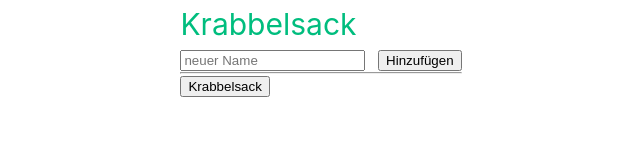
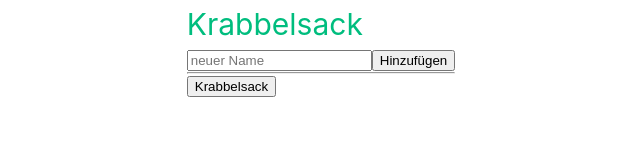
Before and after one commit to christian2222/krabbelsack, a Vue app: page / in a window 1280 px wide. Shown: the top 160 px of the page, without its empty margins (319-959 px from the left). Built offline with nearby package versions, Linux system fonts and the light colour scheme.

Commit message:
formated source code

```diff
--- a/src/components/Krabbelsack.vue
+++ b/src/components/Krabbelsack.vue
@@ -10,19 +10,24 @@ nextOne: "<Nobody>",
        showNextOne: false
 		}
 	},
+
 computed: {
 		  hasNames() {
 			  return this.names.length > 0
 		  }
 	  },
+
 props: ['msg'],
+
        methods: {
 	       addInput() {
 		       this.names.push("")
 	       },
+
 	       deleteName(num) {
 		       this.names.splice(num,1)
 	       },
+
 	       permArray(passedArray) {
 		       if(passedArray.length > 0) {
 			       let myArray = passedArray.slice()
@@ -37,6 +42,7 @@ methods: {
 			       return passedArray
 		       }
 	       },
+
 	       testSelbstschenkung(arrayOne, arrayTwo) {
 		       if(arrayOne.length !== arrayTwo.length) return true
 			       for(let i = 0; i < arrayOne.length; i++) {
@@ -44,6 +50,7 @@ methods: {
 			       }
 		       return false
 	       },
+
 	       zyklenSchenken() {
 		       let permutedArray = []
 			       if(this.hasNames) {
@@ -67,6 +74,7 @@ methods: {
 			       }
 		       return output
 	       },
+
 	       krabbeln() {
 		       if(this.hasNames) {
 			       let newArray = this.permArray(this.names)
@@ -76,7 +84,8 @@ methods: {
 		       }
 		       this.showNextOne = true
 	       },
- getNext(name) {
+
+	       getNextName(name) {
 		       let j = 0;
 		       let newOne = "<Nobody>"
 			       for(let i = 0; i < this.krabbelNames.length; i++) {
@@ -85,13 +94,14 @@ methods: {
 						       newOne = this.krabbelNames[j]
 				       }
 			       }
-  // this.nextOne = newOne
 		       alert(newOne)
 	       },
- remove(i) {
+
+	       removeIthElement(i) {
 		       this.names.splice(i,1)
 	       },
- addName(name) {
+
+	       addNameToList(name) {
 		       if(name === "") {
 			       alert("Keine leerren Namen bitte!")
 				       return
@@ -103,6 +113,7 @@ methods: {
 			       alert(name+" ist bereits vorhanden!")
 		       }
 	       },
+
 	       contains(name) {
 		       let contains = false;
 		       for(let i = 0; i < this.names.length; i++) {
@@ -117,15 +128,15 @@ methods: {
 <template>
 <div v-if="!showNextOne">
 <ul>
-<li v-for="(item,i) in names" :key="i">{{ item }}<button @click="remove(i)">l&ouml;schen</button></li>
+<li v-for="(item,i) in names" :key="i">{{ item }}<button @click="removeIthElement(i)">l&ouml;schen</button></li>
 </ul>
 <!-- <div v-for="(item,i) in names" :key="i">
 <input type="text" placeholder="neuer Name" v-model="names[i]">
 <button @click="deleteName(i)">Name l&ouml;schen</button><br>
 </div>
 -->
-<input type="text" placeholder="neuer Name" v-model="newName">&nbsp;&nbsp;
-<button @click="addName(newName)">Hinzuf&uuml;gen</button>
+<span><input type="text" placeholder="neuer Name" v-model="newName"></span>
+<span><button @click="addNameToList(newName)">Hinzuf&uuml;gen</button></span>
 <hr>
 <div>
 <button @click="krabbeln">Krabbelsack</button><br>
@@ -133,7 +144,7 @@ methods: {
 </div>
 <div v-if="showNextOne">
 {{ result }}<br>
-Naechter Eintrag: <input type="text" v-model="nextOne"><button @click="getNext(nextOne)">Nachfolger</button><br>
+Naechter Eintrag: <input type="text" v-model="nextOne"><button @click="getNextName(nextOne)">Nachfolger</button><br>
 <hr>
 <button @click="showNextOne = false">Zur&uuml;ck</button>
 </div>
```
Lines whose indentation alone changed are shown as unchanged.
